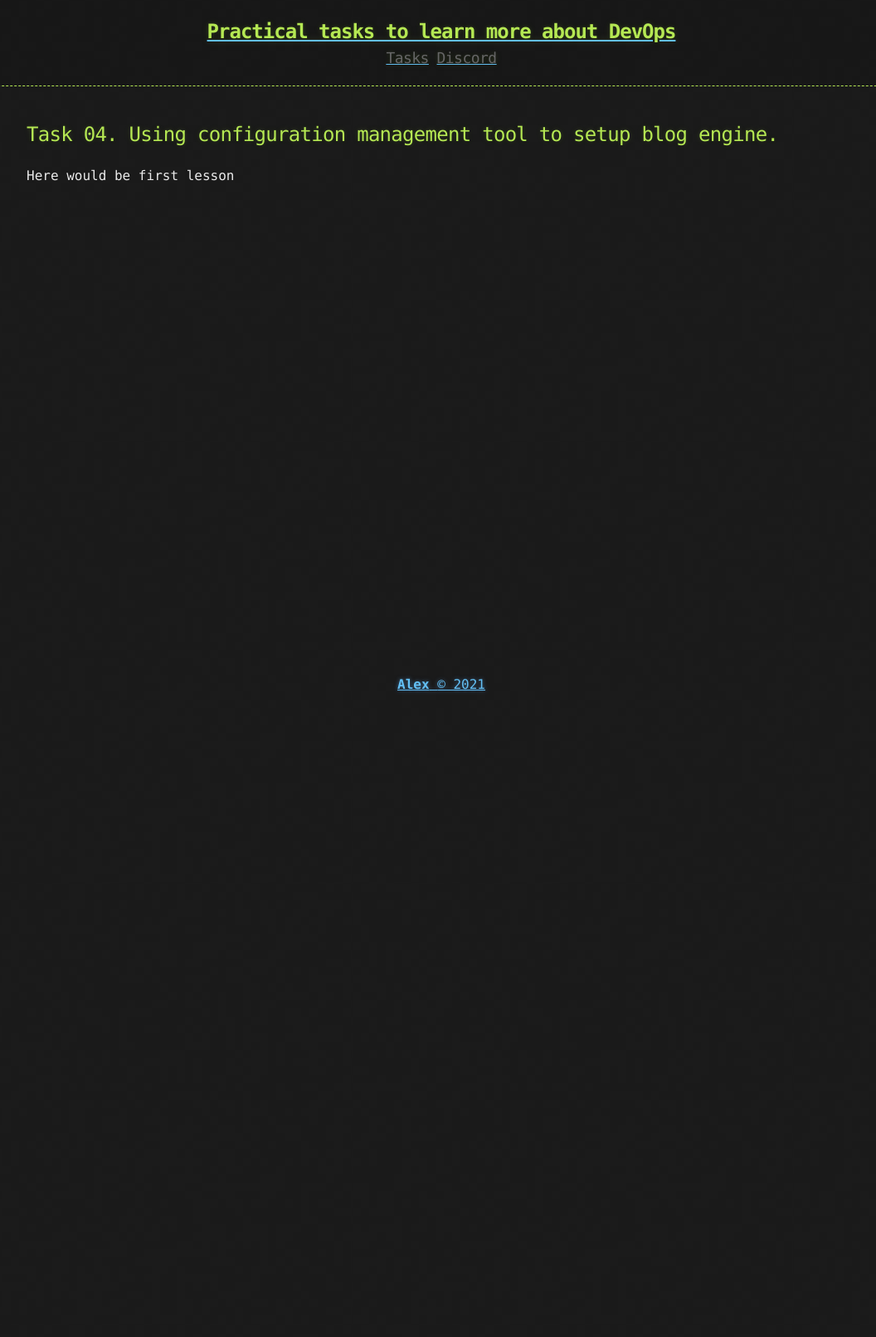
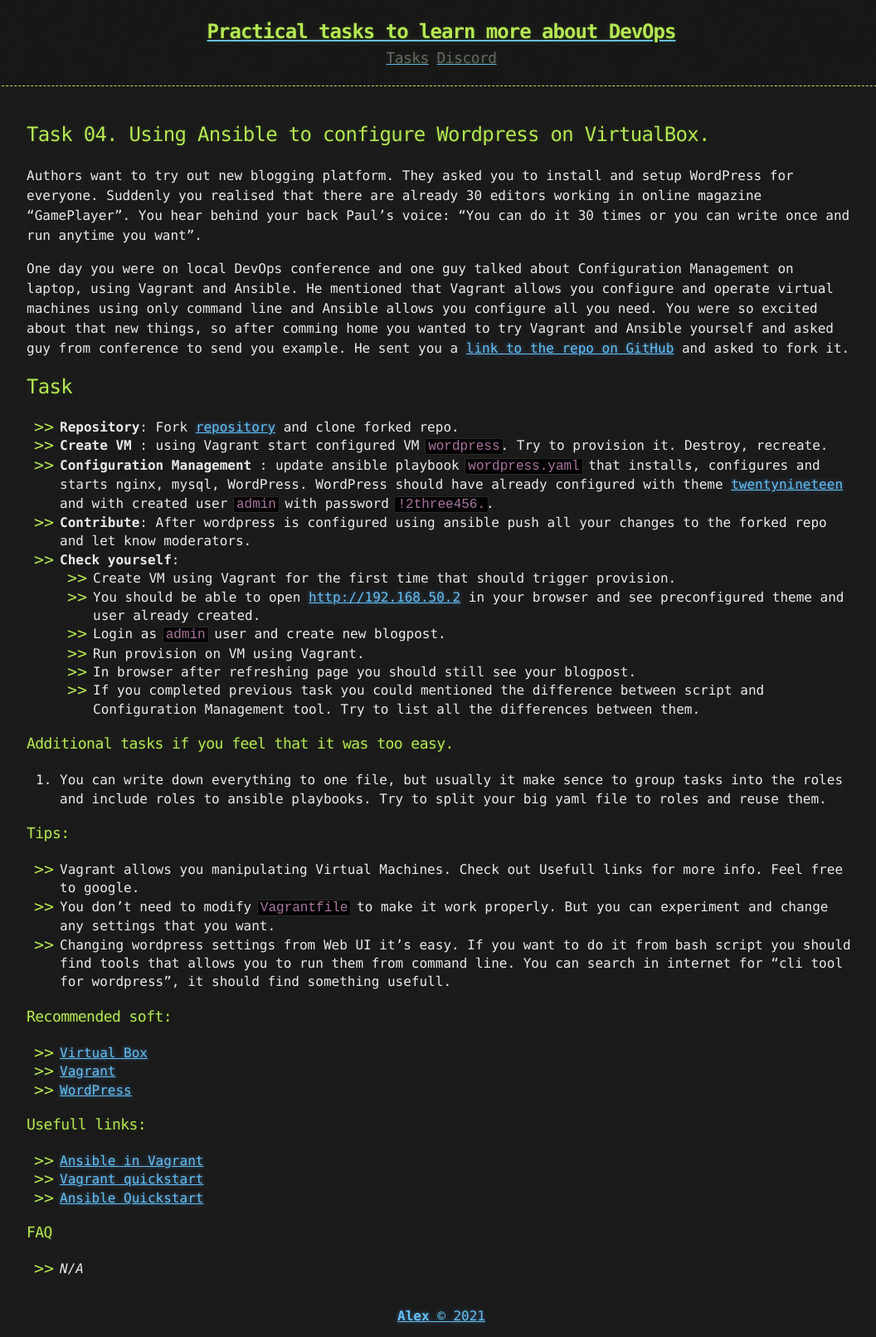
Before and after one commit to korney4eg/korney4eg.github.io, a Jekyll site: the page built from tasks/_posts/2021-01-01-phase1-task4-configuration-management.md, in a window 1280 px wide. Shown: the whole page at 83% size, without its empty margins (108-1164 px from the left). Built offline with Jekyll 4.4.1, drawn with Linux system fonts in a browser that asks for light colours; before the commit the page ends 900 px from its top, so only the background shows below that.

Commit message:
Add task4 for phase1

```diff
--- a/tasks/_posts/2021-01-01-phase1-task4-configuration-management.md
+++ b/tasks/_posts/2021-01-01-phase1-task4-configuration-management.md
@@ -1,7 +1,49 @@
 ---
-title: Task 04. Using configuration management tool to setup blog engine.
+title: Task 04. Using Ansible to configure Wordpress on VirtualBox.
 published: true
 tags: "Phase1"
 ---
 
-Here would be first lesson
+Authors want to try out new blogging platform. They asked you to install and setup WordPress for everyone. Suddenly you realised that there are already 30 editors working in online magazine "GamePlayer". You hear behind your back Paul's voice: "You can do it 30 times or you can write once and run anytime you want".
+
+One day you were on local DevOps conference and one guy talked about Configuration Management on laptop, using Vagrant and Ansible. He mentioned that Vagrant allows you configure and operate virtual machines using only command line and Ansible allows you configure all you need. You were so excited about that new things, so after comming home you wanted to try Vagrant and Ansible yourself and asked guy from conference to send you example. He sent you a [link to the repo on GitHub](link) and asked to fork it.
+<!--more-->
+
+## Task
+
+* **Repository**: Fork [repository](link) and clone forked repo.
+* **Create VM** : using Vagrant start configured VM `wordpress`. Try to provision it. Destroy, recreate.
+* **Configuration Management** : update ansible playbook `wordpress.yaml` that installs, configures and starts nginx, mysql, WordPress. WordPress should have already configured with theme [twentynineteen](https://ru.wordpress.org/themes/twentynineteen/) and with created user `admin` with password `!2three456.`.
+* **Contribute**: After wordpress is configured using ansible push all your changes to the forked repo and let know moderators.
+* **Check yourself**:
+  1. Create VM using Vagrant for the first time that should trigger provision.
+  2. You should be able to open [http://192.168.50.2](http://192.168.50.2) in your browser and see preconfigured theme and user already created.
+  3. Login as `admin` user and create new blogpost.
+  4. Run provision on VM using Vagrant.
+  5. In browser after refreshing page you should still see your blogpost.
+  6. If you completed previous task you could mentioned the difference between script and Configuration Management tool. Try to list all the differences between them.
+
+### Additional tasks if you feel that it was too easy.
+1. You can write down everything to one file, but usually it make sence to group tasks into the roles and include roles to ansible playbooks. Try to split your big yaml file to roles and reuse them.
+
+### Tips:
+
+* Vagrant allows you manipulating Virtual Machines. Check out Usefull links for more info. Feel free to google.
+* You don't need to modify `Vagrantfile` to make it work properly. But you can experiment and change any settings that you want.
+* Changing wordpress settings from Web UI it's easy. If you want to do it from bash script you should find tools that allows you to run them from command line. You can search in internet for "cli tool for wordpress", it should find something usefull.
+
+### Recommended soft:
+
+* [Virtual Box](https://www.virtualbox.org/wiki/Downloads)
+* [Vagrant](https://www.vagrantup.com/downloads)
+* [WordPress](https://wordpress.org/download/)
+
+### Usefull links:
+
+* [Ansible in Vagrant](https://www.vagrantup.com/docs/provisioning/ansible_intro)
+* [Vagrant quickstart](https://learn.hashicorp.com/tutorials/vagrant/getting-started-index?in=vagrant/getting-started)
+* [Ansible Quickstart](https://www.redhat.com/en/blog/system-administrators-guide-getting-started-ansible-fast?extIdCarryOver=true&sc_cid=701f2000001OH7YAAW)
+
+### FAQ
+
+* *N/A*
```
